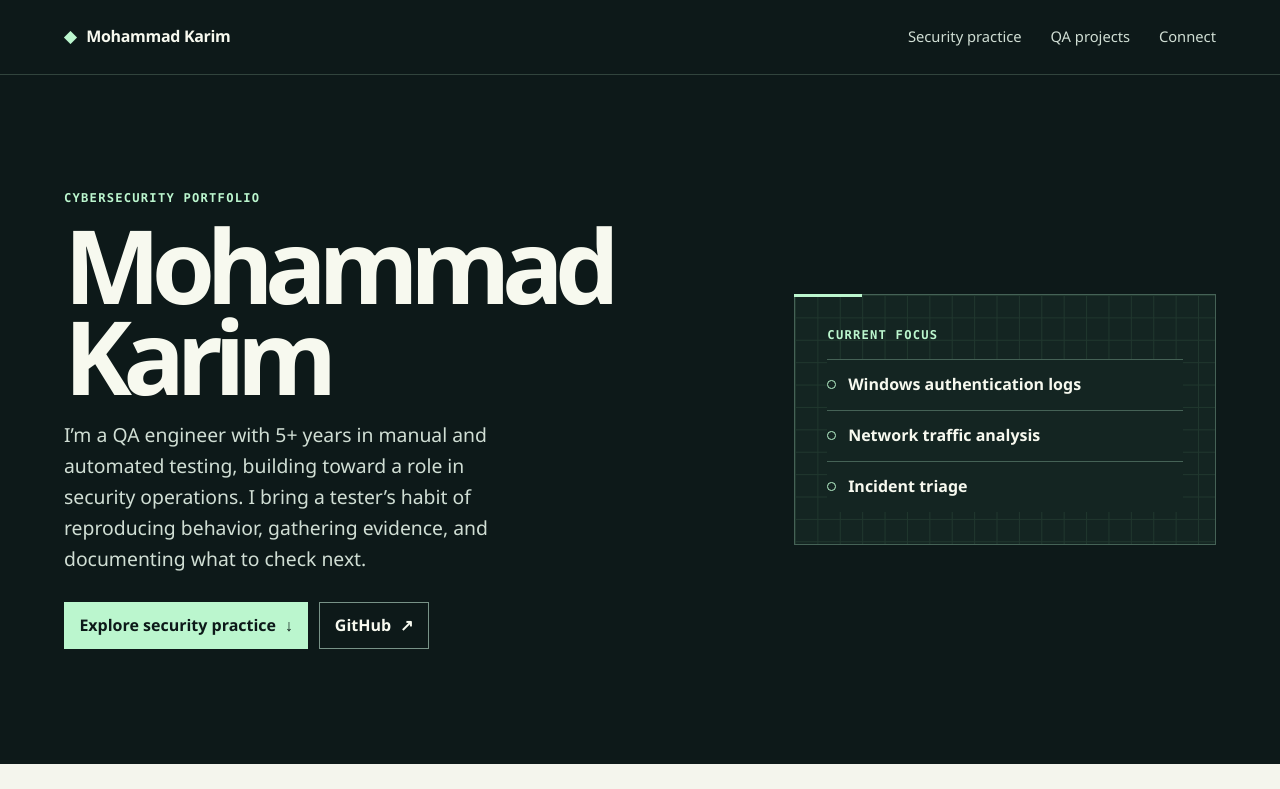
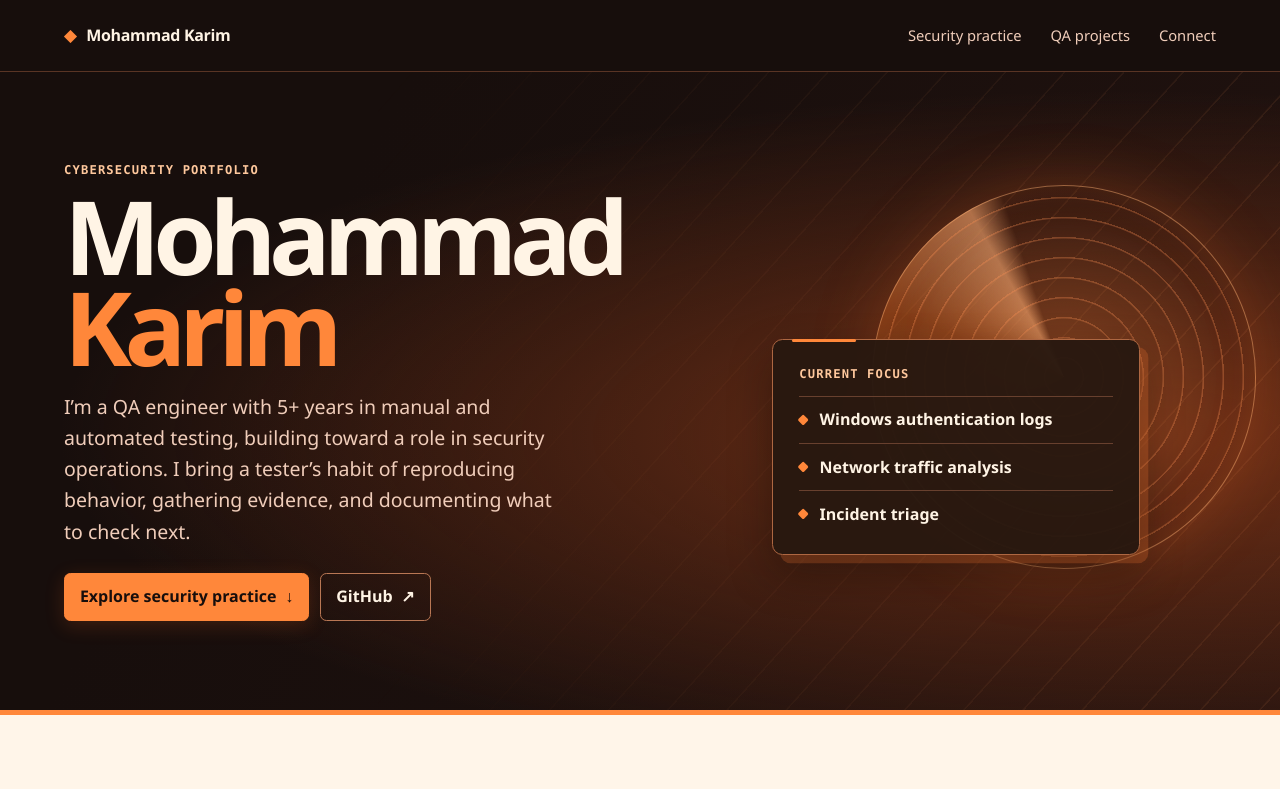
Before and after one commit to MKarim93/MKarim93, a plain HTML site: page docs/index.html in a window 1280 px wide. Shown: the top 789 px of the page. Drawn offline with Linux system fonts and the light colour scheme.

Commit message:
Refresh portfolio with orange theme and motion

```diff
--- a/docs/index.html
+++ b/docs/index.html
@@ -4,80 +4,138 @@
   <meta charset="utf-8">
   <meta name="viewport" content="width=device-width, initial-scale=1">
   <meta name="description" content="Mohammad Karim’s portfolio, featuring QA automation projects and a focus on defensive cybersecurity and security operations.">
-  <meta name="theme-color" content="#0d1919">
+  <meta name="theme-color" content="#170e0c">
   <title>Mohammad Karim | Cybersecurity Portfolio</title>
   <style>
     :root {
       color-scheme: light;
-      --ink: #132420;
-      --muted: #485953;
-      --paper: #f4f5ed;
-      --line: #c8d0c2;
-      --dark: #0d1919;
-      --mint: #bbf6ce;
-      --white: #f7f9ef;
-      --mono: ui-monospace, Consolas, monospace;
-      --sans: "Segoe UI", system-ui, sans-serif;
+      --ink: #2d1d17;
+      --muted: #665046;
+      --paper: #fff5e9;
+      --line: #e3c7b3;
+      --night: #21120f;
+      --night-deep: #170e0c;
+      --orange: #ff873a;
+      --orange-light: #ffc89d;
+      --rust: #9d330f;
+      --cream: #fff4e5;
+      --mono: "IBM Plex Mono", ui-monospace, Consolas, monospace;
+      --sans: "Bricolage Grotesque", "Segoe UI", system-ui, sans-serif;
     }
+
     *, *::before, *::after { box-sizing: border-box; }
     body { margin: 0; background: var(--paper); color: var(--ink); font: 1rem/1.6 var(--sans); }
-    a { color: inherit; text-underline-offset: .23em; }
+    a { color: inherit; text-underline-offset: .24em; }
     a:focus-visible { outline: 3px solid currentColor; outline-offset: 5px; }
     p, h1, h2, h3 { margin: 0; }
-    h1, h2, h3 { line-height: 1.08; }
+    h1, h2, h3 { line-height: 1.04; }
     .wrap { width: min(72rem, 100% - clamp(2rem, 8vw, 8rem)); margin-inline: auto; }
-    .skip { position: absolute; left: 1rem; top: 1rem; z-index: 2; padding: .65rem 1rem; background: var(--mint); transform: translateY(-200%); }
+    .skip { position: absolute; left: 1rem; top: 1rem; z-index: 3; padding: .65rem 1rem; background: var(--orange-light); transform: translateY(-200%); }
     .skip:focus { transform: none; }
-    .masthead { background: var(--dark); color: var(--white); border-bottom: 1px solid #31443d; }
-    .topline { display: flex; flex-wrap: wrap; align-items: center; justify-content: space-between; gap: .5rem 1.5rem; min-height: 4.6rem; padding-block: .7rem; }
-    .brand { text-decoration: none; font-weight: 740; letter-spacing: -.02em; }
-    .brand span { color: var(--mint); margin-right: .4rem; }
-    nav { display: flex; flex-wrap: wrap; gap: .45rem clamp(.7rem, 3vw, 1.8rem); }
-    nav a { color: #d0ded4; text-decoration: none; font-size: .92rem; }
-    nav a:hover, .brand:hover { text-decoration: underline; }
-    .hero { background: var(--dark); color: var(--white); }
-    .hero-grid { display: grid; grid-template-columns: minmax(0, 1.55fr) minmax(17rem, 1fr); gap: clamp(2rem, 6vw, 5rem); align-items: center; padding-block: clamp(3.7rem, 9vw, 8rem); }
-    .eyebrow { color: #406653; font: 650 .76rem/1.4 var(--mono); text-transform: uppercase; letter-spacing: .1em; }
-    .hero .eyebrow { color: var(--mint); }
-    h1 { margin-block: .85rem 1.2rem; font-size: clamp(3.3rem, 8vw, 7.8rem); line-height: .88; letter-spacing: -.085em; font-weight: 790; }
-    h1 span { display: block; }
-    .intro { max-width: 42ch; color: #d0ded4; font-size: clamp(1rem, 2vw, 1.21rem); }
-    .actions { display: flex; flex-wrap: wrap; gap: .7rem; margin-top: 1.7rem; }
-    .button { display: inline-flex; align-items: center; gap: .55rem; padding: .62rem .9rem; border: 1px solid #789287; text-decoration: none; font-weight: 650; }
-    .button.primary { background: var(--mint); border-color: var(--mint); color: var(--dark); }
-    .button:hover { text-decoration: underline; }
-    .focus { position: relative; padding: clamp(1.15rem, 2.5vw, 2rem); border: 1px solid #456256; background-color: #142522; background-image: linear-gradient(#20372e 1px, transparent 1px), linear-gradient(90deg, #20372e 1px, transparent 1px); background-size: 1.4rem 1.4rem; }
-    .focus::before { position: absolute; top: -1px; left: -1px; width: 4.25rem; height: 3px; background: var(--mint); content: ""; }
-    .focus ul { margin: .9rem 0 0; padding: 0; list-style: none; background: #142522; }
-    .focus li { display: flex; gap: .75rem; align-items: center; padding: .76rem 0; border-top: 1px solid #456256; font-weight: 610; }
-    .focus li::before { width: .55rem; height: .55rem; flex: 0 0 .55rem; border: 1px solid var(--mint); border-radius: 50%; content: ""; }
-    section.block { padding-block: clamp(2.8rem, 6vw, 5rem); }
+
+    .masthead, .footer { background: var(--night-deep); color: var(--cream); }
+    .masthead { border-bottom: 1px solid #593424; }
+    .topline { display: flex; flex-wrap: wrap; align-items: center; justify-content: space-between; gap: .6rem 1.5rem; min-height: 4.45rem; padding-block: .7rem; }
+    .brand { text-decoration: none; font-weight: 760; letter-spacing: -.02em; }
+    .brand span { color: var(--orange); margin-right: .4rem; }
+    nav { display: flex; flex-wrap: wrap; gap: .45rem clamp(.85rem, 3vw, 1.8rem); }
+    nav a { color: #f0cdba; text-decoration: none; font-size: .92rem; }
+    nav a:hover, .brand:hover { color: var(--orange-light); text-decoration: underline; }
+
+    .hero {
+      position: relative;
+      isolation: isolate;
+      overflow: hidden;
+      border-bottom: .32rem solid var(--orange);
+      color: var(--cream);
+      background: radial-gradient(ellipse at 88% 57%, #713016 0, transparent 67%), linear-gradient(120deg, var(--night-deep) 25%, var(--night));
+    }
+    .hero::after {
+      position: absolute;
+      z-index: -1;
+      inset: 0;
+      pointer-events: none;
+      background: repeating-linear-gradient(132deg, transparent 0 42px, #ff9d5d16 43px 44px);
+      mask-image: linear-gradient(90deg, transparent 28%, #000);
+      content: "";
+    }
+    .hero-grid { display: grid; grid-template-columns: minmax(0, 1.45fr) minmax(17rem, 1fr); gap: clamp(1.8rem, 5vw, 4.5rem); align-items: center; padding-block: clamp(3.2rem, 7vw, 6.15rem); }
+    .eyebrow { color: var(--rust); font: 650 .76rem/1.4 var(--mono); text-transform: uppercase; letter-spacing: .095em; }
+    .hero .eyebrow { color: var(--orange-light); }
+    h1 { margin-block: .7rem 1.15rem; font-size: clamp(2.85rem, 8vw, 7.6rem); line-height: .89; letter-spacing: -.072em; font-weight: 790; }
+    h1 span { display: block; color: var(--orange); }
+    .intro { max-width: 44ch; color: #f0cdba; font-size: clamp(1rem, 2vw, 1.22rem); }
+    .actions { display: flex; flex-wrap: wrap; gap: .7rem; margin-top: 1.65rem; }
+    .button { display: inline-flex; align-items: center; gap: .55rem; padding: .63rem .93rem; border: 1px solid #b97754; border-radius: .4rem; text-decoration: none; font-weight: 700; }
+    .button.primary { background: var(--orange); border-color: var(--orange); color: var(--night-deep); box-shadow: 0 .3rem 1.2rem #ec601d32; }
+    .button:hover { background: #43251a; text-decoration: underline; }
+    .button.primary:hover { background: #ffb074; }
+
+    .focus-stage { position: relative; isolation: isolate; min-height: clamp(17rem, 26vw, 23rem); display: grid; align-items: end; }
+    .focus-orbit {
+      position: absolute;
+      z-index: -1;
+      inset: -12% -9% auto auto;
+      width: min(103%, 24rem);
+      aspect-ratio: 1;
+      border-radius: 50%;
+      border: 1px solid #ffab6c82;
+      background:
+        radial-gradient(circle, #ff964a3b, transparent 66%),
+        repeating-radial-gradient(circle, transparent 0 18px, #ff92574d 19px 20px),
+        conic-gradient(from 10deg, transparent 0 60%, #ff792445 78%, #ffb07893 89%, transparent 92%);
+      box-shadow: 0 0 4rem #ff722a35, inset 0 0 2.5rem #ff722a25;
+    }
+    .focus { position: relative; width: min(100%, 23rem); margin: 0 0 .2rem; padding: clamp(1.15rem, 2.5vw, 1.65rem); border: 1px solid #ad6742; border-radius: .65rem; background: #281810f5; box-shadow: .52rem .52rem 0 #ff7c3438, 0 1.2rem 2.6rem #12090568; }
+    .focus::before { position: absolute; top: -1px; left: 1.2rem; width: 4rem; height: 3px; background: var(--orange); border-radius: 1rem; content: ""; }
+    .focus ul { margin: .8rem 0 0; padding: 0; list-style: none; }
+    .focus li { display: flex; gap: .75rem; align-items: center; padding: .64rem 0; border-top: 1px solid #68402e; font-weight: 620; }
+    .focus li:last-child { padding-bottom: 0; }
+    .focus li::before { width: .52rem; height: .52rem; flex: 0 0 .52rem; background: var(--orange); border-radius: .1rem; transform: rotate(45deg); content: ""; }
+
+    section.block { padding-block: clamp(2.65rem, 6vw, 4.85rem); }
     section.block + section.block { border-top: 1px solid var(--line); }
-    .section-head { display: grid; grid-template-columns: 1fr 1fr; gap: .75rem 2rem; align-items: end; margin-bottom: 1.45rem; }
-    h2 { font-size: clamp(2rem, 4.75vw, 3.9rem); letter-spacing: -.055em; }
+    .section-head { display: grid; grid-template-columns: 1.35fr 1fr; gap: .75rem 2rem; align-items: end; margin-bottom: 1.55rem; }
+    h2 { font-size: clamp(2rem, 4.75vw, 3.9rem); letter-spacing: -.058em; }
     .section-head p { color: var(--muted); max-width: 45ch; justify-self: end; }
-    .case-study { display: grid; grid-template-columns: minmax(0, 1.12fr) minmax(0, 1fr); border: 1px solid var(--line); background: #e7eee2; }
+    .case-study { display: grid; grid-template-columns: minmax(0, 1.14fr) minmax(0, 1fr); overflow: hidden; border: 1px solid var(--line); border-radius: .85rem; box-shadow: 0 .55rem 1.4rem #52250f12; }
     .case-intro, .case-evidence { padding: clamp(1.25rem, 3.5vw, 2.2rem); }
+    .case-intro { background: linear-gradient(135deg, #ffd1ab, #ffb478); }
     .case-intro h3 { margin-block: .55rem .75rem; font-size: clamp(1.45rem, 3vw, 2.35rem); letter-spacing: -.04em; }
-    .case-intro p:last-child { color: var(--muted); max-width: 49ch; }
-    .case-evidence { border-left: 1px solid var(--line); background: #edf1e8; }
+    .case-intro p:last-child { max-width: 49ch; }
+    .case-evidence { border-left: 1px solid var(--line); background: #fffaf2; }
     .case-evidence ul { margin: .7rem 0 0; padding-left: 1.12rem; }
     .case-evidence li + li { margin-top: .35rem; }
-    .cards { display: grid; grid-template-columns: repeat(3, minmax(0, 1fr)); gap: .85rem; }
-    .card { display: flex; flex-direction: column; padding: clamp(1.15rem, 2.7vw, 1.8rem); background: #fcfdf7; border: 1px solid var(--line); }
-    .card h3 { margin-block: .65rem .65rem; font-size: clamp(1.26rem, 2vw, 1.7rem); letter-spacing: -.035em; }
+    .case-evidence li::marker { color: var(--rust); }
+    .cards { display: grid; grid-template-columns: 1.12fr 1fr 1fr; gap: 1rem; }
+    .card { display: flex; flex-direction: column; padding: clamp(1.15rem, 2.7vw, 1.8rem); border: 1px solid var(--line); border-top: 4px solid #d66025; border-radius: .65rem; background: #fffaf2; }
+    .card:first-child { background: #ffe9d4; border-top-color: var(--rust); }
+    .card:nth-child(3) { border-top-color: #e78951; }
+    .card:hover, .card:focus-within { box-shadow: 0 .65rem 1.4rem #73381221; }
+    .card h3 { margin-block: .65rem; font-size: clamp(1.26rem, 2vw, 1.7rem); letter-spacing: -.035em; }
     .card p:not(.eyebrow) { color: var(--muted); margin-bottom: 1.25rem; }
-    .card a { align-self: flex-start; margin-top: auto; font-weight: 660; }
-    .footer { background: var(--dark); color: var(--white); }
+    .card a { align-self: flex-start; margin-top: auto; color: var(--rust); font-weight: 720; }
+    .footer { border-top: .22rem solid var(--orange); }
     .footer .topline { min-height: 6.2rem; }
+
     @media (max-width: 48rem) {
-      .hero-grid, .section-head, .case-study { grid-template-columns: 1fr; }
-      .focus { max-width: 35rem; }
+      .hero-grid, .section-head, .case-study, .cards { grid-template-columns: 1fr; }
+      .focus-stage { min-height: 0; max-width: 27rem; }
+      .focus-orbit { inset: -15% -12% auto auto; width: min(63%, 15rem); }
       .section-head p { justify-self: start; }
       .case-evidence { border-left: 0; border-top: 1px solid var(--line); }
-      .cards { grid-template-columns: 1fr; }
     }
-    @media (prefers-reduced-motion: no-preference) { html { scroll-behavior: smooth; } }
+
+    @media (prefers-reduced-motion: no-preference) {
+      html { scroll-behavior: smooth; }
+      .focus-orbit { animation: orbit-enter 850ms ease-out both; }
+      .button, .card { transition: transform 180ms ease, box-shadow 180ms ease, background-color 180ms ease; }
+      .button:hover, .card:hover, .card:focus-within { transform: translateY(-3px); }
+      @keyframes orbit-enter {
+        from { opacity: 0; transform: scale(.85) rotate(-32deg); }
+        to { opacity: 1; transform: scale(1) rotate(0); }
+      }
+    }
   </style>
 </head>
 <body id="top">
@@ -104,6 +162,8 @@
             <a class="button" href="https://github.com/MKarim93">GitHub <span aria-hidden="true">↗</span></a>
           </div>
         </div>
+        <div class="focus-stage">
+          <div class="focus-orbit" aria-hidden="true"></div>
           <aside class="focus" aria-labelledby="focus-title">
             <p class="eyebrow" id="focus-title">Current focus</p>
             <ul>
@@ -112,6 +172,7 @@
               <li>Incident triage</li>
             </ul>
           </aside>
+        </div>
       </div>
     </div>
     <div class="wrap">
```
Lines whose indentation alone changed are shown as unchanged.
